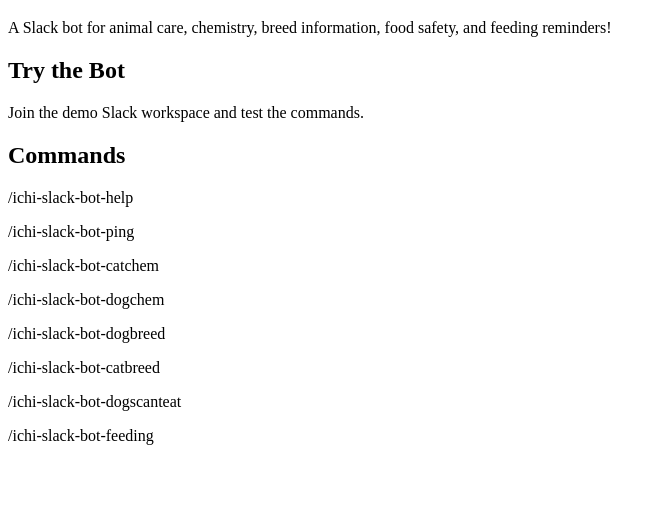
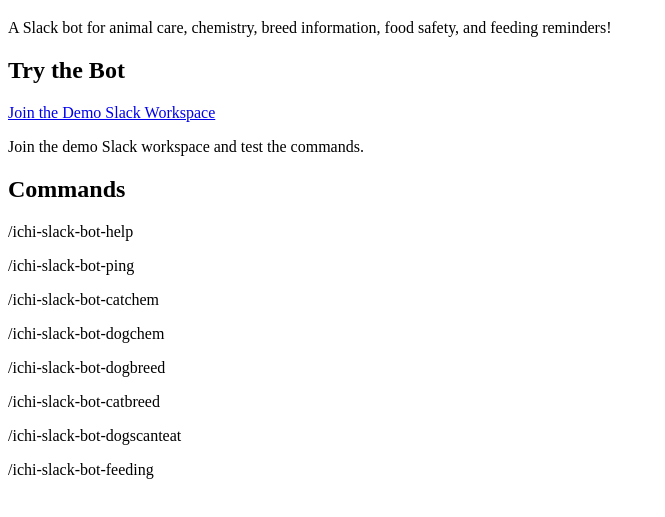
Before and after one commit to rigidvalmeo03/ichi-slack-bot, a website: page index.html in a window 1280 px wide. Shown: the part 61-578 px from the top of the page, without its empty margins (0-665 px from the left). Drawn offline with Linux system fonts and the light colour scheme.

Commit message:
Update index.html

```diff
--- a/index.html
+++ b/index.html
@@ -14,6 +14,7 @@
 
     <h2>Try the Bot</h2>
 
+    <a href="https://hackclub.enterprise.slack.com/archives/C0P5NE354">Join the Demo Slack Workspace</a>
     <p>Join the demo Slack workspace and test the commands.</p>
 
     <h2>Commands</h2>
```
